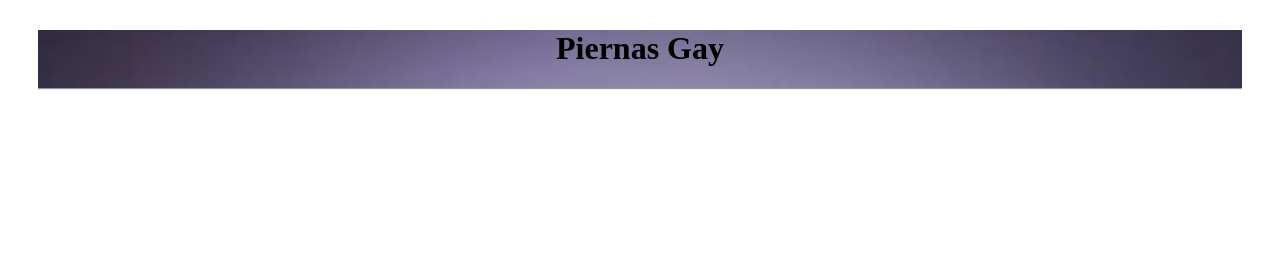
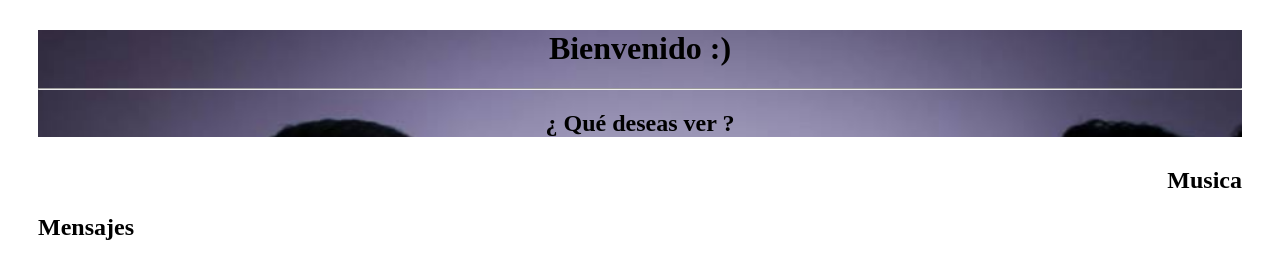
Before and after one commit to OtonielGuerra/M-sica, a plain HTML site: page index.html in a window 1280 px wide. Drawn offline with Linux system fonts and the light colour scheme.

Commit message:
Ahora Mejor

```diff
--- a/css/style.css
+++ b/css/style.css
@@ -12,3 +12,11 @@ body {
     background-size: 100% 100%;
     background-attachment: fixed;
 }
+
+.left {
+    text-align: left
+}
+
+.rigth {
+    text-align: right
+}
--- a/index.html
+++ b/index.html
@@ -1,7 +1,7 @@
 <html>
 
 <head>
-    <title>Otto's Music</title>
+    <title>Gran Carpa Catedral</title>
     <link rel="shortcut icon" href="imagenes/Play.ico" />
     <link type="text/css" rel="stylesheet" href="css/style.css">
 </head>
@@ -9,9 +9,16 @@
 <body>
     <div class="container text-center back">
         <h1 face="Comic Sans MS">
-            <font>Piernas Gay</font>
+            <font>Bienvenido :)</font>
         </h1>
         <hr>
+        <h2>
+            ¿ Qué deseas ver ?
+        </h2>
+    </div>
+    <div class="container">
+        <h2 class="rigth">Musica</h2>
+        <h2 class="left">Mensajes</h2>
     </div>
 </body>
 
```
